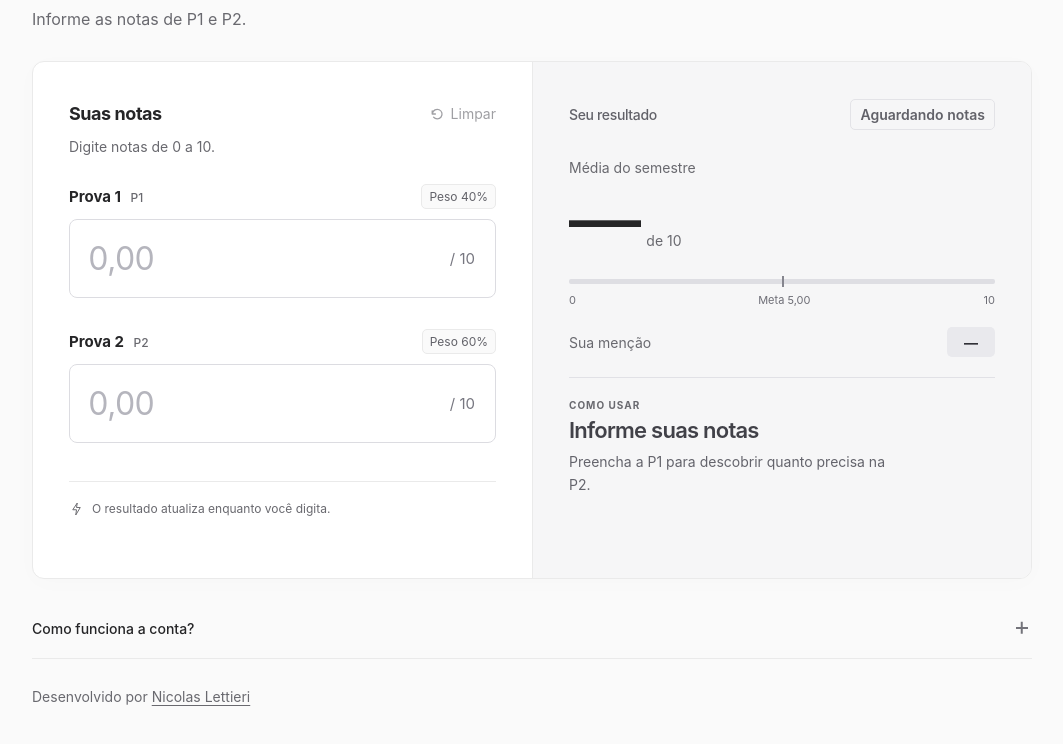
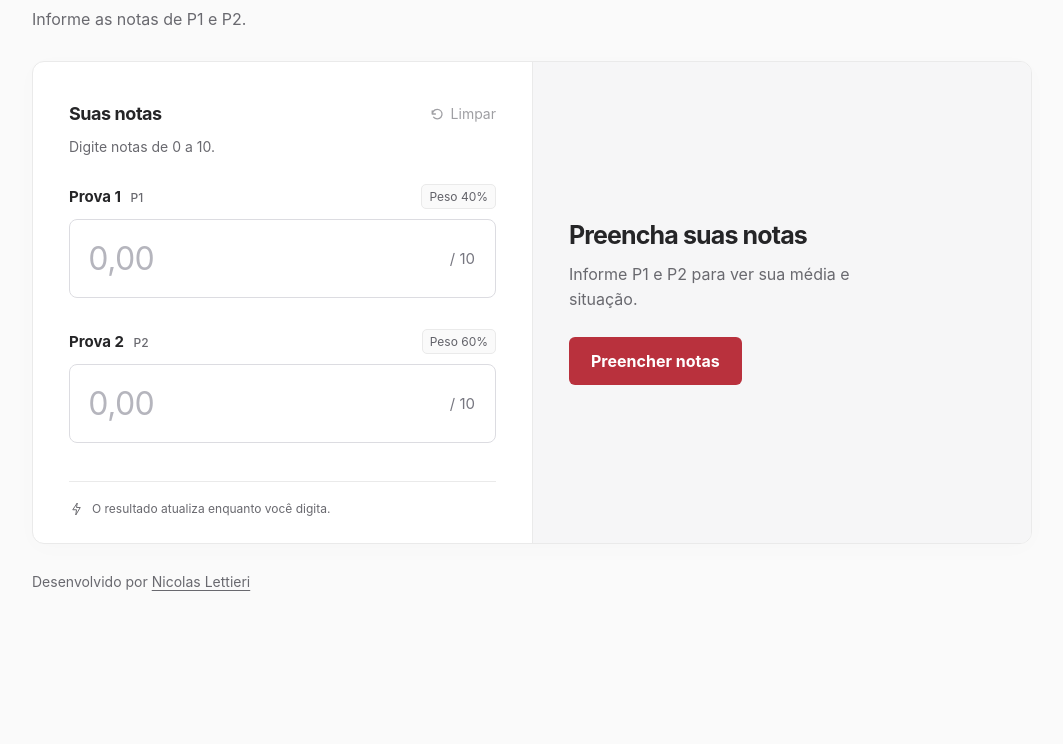
Before and after one commit to P3robr/calculadora-iesb, a plain HTML site: page index.html in a window 1280 px wide. Shown: the part 182-926 px from the top of the page, without its empty margins (108-1171 px from the left). After the commit the page ends 814 px from the top, so only its background shows below. Drawn offline with Linux system fonts and the light colour scheme.

Commit message:
feat: show entry CTA before grades and highlight approval

```diff
--- a/app.mjs
+++ b/app.mjs
@@ -16,6 +16,12 @@ function render() {
   });
   get('clear').disabled = inputs.every(input => input.value === '');
   const [p1, p2] = grades.map(grade => grade.value);
+  const hasGrade = grades.some(grade => grade.value !== null);
+  result.hidden = !hasGrade;
+  document.querySelector('.empty-state').hidden = hasGrade;
+  const explanation = document.querySelector('.explanation');
+  explanation.hidden = !hasGrade;
+  if (!hasGrade) explanation.open = false;
   let state = 'empty', status = 'Aguardando notas', average = '—', mention = '—';
   let label = 'COMO USAR', value = 'Informe suas notas';
   let description = 'Preencha a P1 para descobrir quanto precisa na P2.';
@@ -62,6 +68,10 @@ function render() {
   get('next-value').textContent = value;
   get('next-description').textContent = description;
   clearTimeout(announceTimer);
+  if (!hasGrade) {
+    get('announcement').textContent = '';
+    return;
+  }
   announceTimer = setTimeout(() => {
     get('announcement').textContent = `${status}. ${average === '—' ? '' : `Média ${average}. Menção ${mention}. `}${value}. ${description}`;
   }, 450);
@@ -88,6 +98,7 @@ inputs.forEach(input => {
   });
 });
 get('grades').addEventListener('submit', event => event.preventDefault());
+get('start').addEventListener('click', () => inputs[0].focus());
 inputs[0].addEventListener('keydown', event => {
   if (event.key === 'Enter') { event.preventDefault(); inputs[1].focus(); }
 });
--- a/index.html
+++ b/index.html
@@ -7,8 +7,8 @@
   <meta name="description" content="Calcule sua média do IESB e descubra quanto precisa na P2 ou P3. Simples, rápido e direto, no celular e no computador.">
   <title>Calculadora de média IESB</title>
   <link rel="icon" href="./assets/iesb-favicon.png" type="image/png">
-  <link rel="stylesheet" href="./styles.css?v=4">
-  <script type="module" src="./app.mjs?v=4"></script>
+  <link rel="stylesheet" href="./styles.css?v=5">
+  <script type="module" src="./app.mjs?v=5"></script>
 </head>
 <body>
   <header class="topbar wrap">
@@ -42,7 +42,13 @@
         <div class="automatic"><svg viewBox="0 0 20 20" aria-hidden="true"><path d="m11 2-6 9h5l-1 7 6-10h-5z"/></svg>O resultado atualiza enquanto você digita.</div>
       </section>
 
-      <section class="result" aria-labelledby="result-title" data-state="empty">
+      <section class="empty-state" aria-labelledby="empty-title">
+        <h2 id="empty-title">Preencha suas notas</h2>
+        <p>Informe P1 e P2 para ver sua média e situação.</p>
+        <button id="start" type="button">Preencher notas</button>
+      </section>
+
+      <section class="result" aria-labelledby="result-title" data-state="empty" hidden>
         <div class="result-top"><h2 id="result-title">Seu resultado</h2><span class="status" id="status">Aguardando notas</span></div>
         <div class="average"><span class="average-label">Média do semestre</span><div class="average-line"><output id="average" for="p1 p2" aria-live="off">—</output><span>de 10</span></div></div>
         <div class="scale" aria-hidden="true"><div class="scale-track"><div class="scale-fill" id="scale-fill"></div><span class="scale-marker"></span></div><div class="scale-labels"><span>0</span><span>Meta 5,00</span><span>10</span></div></div>
@@ -52,7 +58,7 @@
       </section>
     </div>
 
-    <details class="explanation">
+    <details class="explanation" hidden>
       <summary><span>Como funciona a conta?</span><span class="expand-icon" aria-hidden="true"></span></summary>
       <div class="explanation-content">
         <div><h3>A média</h3><p>A P1 vale 40% e a P2 vale 60% da nota.</p><code>Média = (P1 × 0,4) + (P2 × 0,6)</code></div>
--- a/styles.css
+++ b/styles.css
@@ -1,6 +1,7 @@
 :root{font-family:-apple-system,BlinkMacSystemFont,"Segoe UI",sans-serif;color:#252527;background:#fafafa;font-synthesis:none;--muted:#69696f;--line:#eaeaea;--red:#b9313d;--green:#286744;--amber:#805513}
 
 *{box-sizing:border-box}
+[hidden]{display:none!important}
 body{margin:0;-webkit-text-size-adjust:100%}
 button,input{font:inherit}
 button,a,input,summary{-webkit-tap-highlight-color:transparent}
@@ -39,6 +40,11 @@ input::placeholder{color:#b5b5bd;font-weight:400;opacity:1}
 .field-error{font-size:12px;color:#a32632;min-height:19px;margin:5px 0 0;line-height:1.4}
 .automatic{border-top:1px solid var(--line);padding-top:18px;margin-top:14px;display:flex;align-items:center;gap:8px;font-size:12px;color:var(--muted);line-height:1.5}
 .automatic svg{width:15px;height:18px;fill:none;stroke:currentColor;stroke-width:1.3;flex-shrink:0}
+.empty-state{display:flex;flex-direction:column;align-items:flex-start;justify-content:center;padding:37px 36px;background:#f6f6f7;border-left:1px solid var(--line)}
+.empty-state h2{font-size:25px;letter-spacing:-.035em}
+.empty-state p{margin:12px 0 24px;font-size:16px;line-height:1.6;color:var(--muted);max-width:300px}
+.empty-state button{min-height:48px;padding:12px 22px;border:0;border-radius:6px;background:var(--red);color:#fff;font-size:16px;font-weight:650;transition:background 140ms}
+.empty-state button:hover{background:#982632}
 .result{padding:37px 36px 30px;background:#f6f6f7;border-left:1px solid var(--line);--state-color:var(--red)}
 .result-top{display:flex;align-items:center;justify-content:space-between;gap:10px;min-height:28px}
 .result-top h2{font-size:14px;font-weight:550;color:#626269}
@@ -67,8 +73,11 @@ input::placeholder{color:#b5b5bd;font-weight:400;opacity:1}
 .next-value{margin-top:7px;font-size:22px;font-weight:600;letter-spacing:-.035em;color:#414148;line-height:1.15}
 .next-step p{font-size:14px;color:#64646c;line-height:1.6;margin:8px 0 0;max-width:340px}
 .result[data-state="approved"]{--state-color:var(--green)}
-.result[data-state="approved"] .status{font-weight:700;color:#286744;background:#edf4ee;border-color:#dbe8dd}
-.result[data-state="approved"] .next-value{font-size:32px;font-weight:700;color:var(--green)}
+.result[data-state="approved"] .status{font-weight:700;color:#fff;background:var(--green);border-color:var(--green);padding:7px 10px}
+.result[data-state="approved"] .next-step{margin-top:22px;min-height:144px;padding:20px;background:#dcfce7;border:1px solid #9bd3ac;border-left:5px solid var(--green);border-radius:8px}
+.result[data-state="approved"] .next-label{color:#166534}
+.result[data-state="approved"] .next-value{font-size:36px;font-weight:750;color:#14532d}
+.result[data-state="approved"] .next-step p{color:#245739}
 .result[data-state="recovery"] .status{color:var(--amber);background:#faf1df;border-color:#eee0c6}
 .result[data-state="recovery"] .next-value,.result[data-state="partial"] .next-value{color:var(--red)}
 .result[data-state="invalid"] .status{color:#a32632;background:#fbecee;border-color:#edcdd1}
@@ -112,6 +121,7 @@ h1{font-size:30px;line-height:1.2}
 input{min-height:64px;font-size:30px}
 .section-description{margin-bottom:22px}
 .result{border-left:0;border-top:1px solid var(--line);padding:25px 24px}
+.empty-state{border-left:0;border-top:1px solid var(--line);padding:30px 24px}
 .average{margin-top:22px}
 .average output{font-size:66px}
 .next-step{min-height:170px}
```
